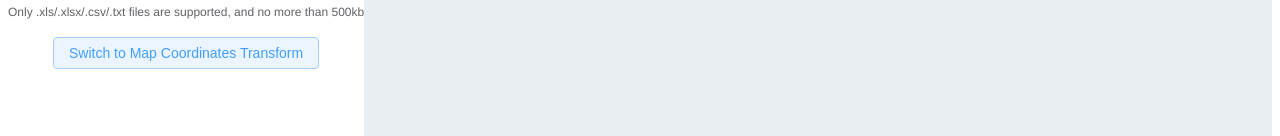
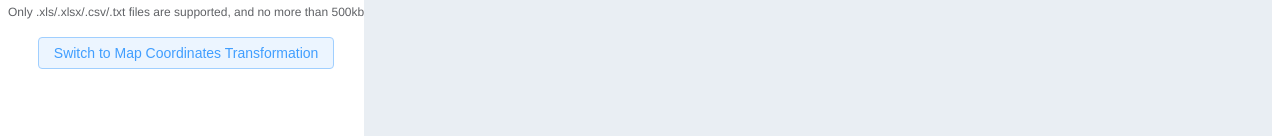
Before and after one commit to xuben9/new_cho_front, a Vue app: page /ctm in a window 1280 px wide. Shown: the part 392-528 px from the top of the page. Built offline with nearby package versions, Linux system fonts and the light colour scheme.

Commit message:
transformation

```diff
--- a/src/views/About.vue
+++ b/src/views/About.vue
@@ -53,7 +53,7 @@
             type="primary"
             v-if="mapCoor"
             plain
-            >Switch to Plain Coordinates Transform</el-button
+            >Switch to Plain Coordinates Transformation</el-button
           >
           <el-button
             id="switchCoorKind"
@@ -61,7 +61,7 @@
             type="primary"
             v-if="plainCoor"
             plain
-            >Switch to Map Coordinates Transform</el-button
+            >Switch to Map Coordinates Transformation</el-button
           >
           <el-button
             id="downloadbutton"
```
